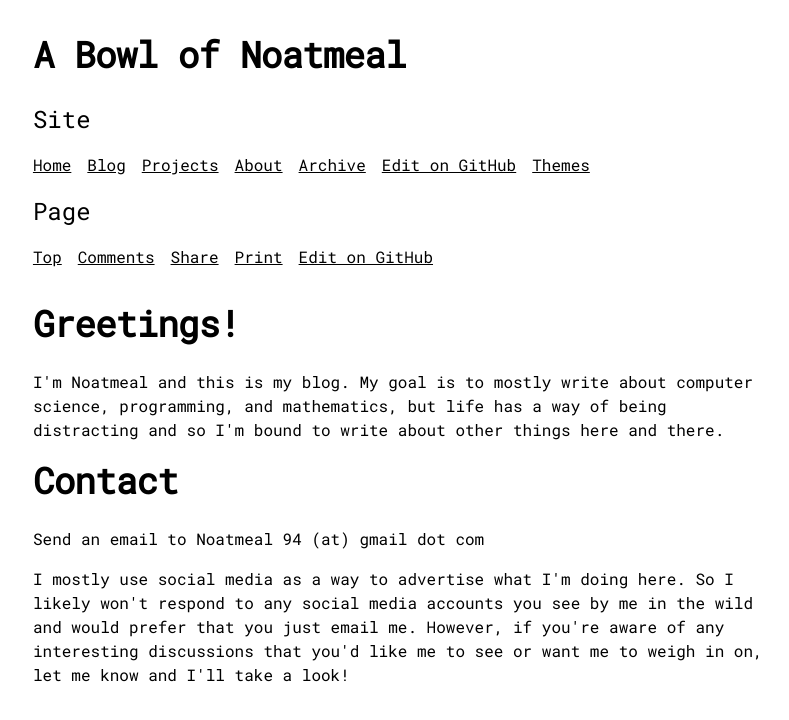
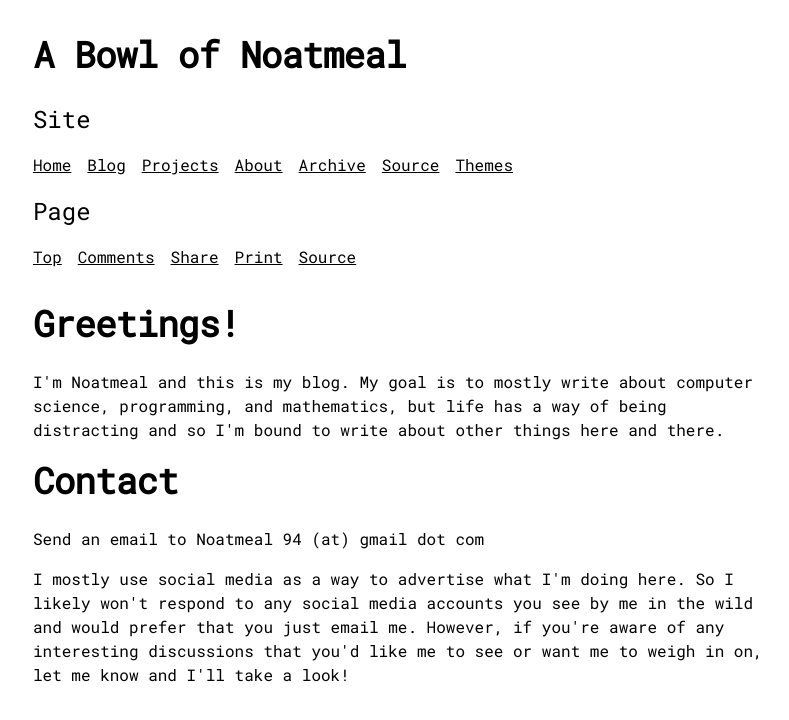
Before and after one commit to noatmeal/noatmeal_app, a Next.js app: page / in a window 1280 px wide. Shown: the top 720 px of the page, without its empty margins (239-1028 px from the left). Built offline with nearby package versions, Linux system fonts and the light colour scheme.

Commit message:
feat: Update GitHub repo URL and edit on GitHub to source label

```diff
--- a/src/components/header.tsx
+++ b/src/components/header.tsx
@@ -1,8 +1,7 @@
 import { ModeToggle } from "./light-dark-toggle";
 import { getYamlContent } from "@/lib/yaml-loader";
 
-// TODO: Replace with your actual repo URL
-const GITHUB_REPO_URL = "https://github.com/username/repo/blob/main/";
+const GITHUB_REPO_URL = "https://github.com/noatmeal/noatmeal_app/blob/main/";
 const HEADER_CONTENT_FILENAME = "src/content/header.yaml";
 
 interface HeaderProps {
@@ -22,8 +21,12 @@ export async function Header({ pageContentFilename }: HeaderProps) {
           <a href="#">{content.siteLinks.projects}</a>
           <a href="#">{content.siteLinks.about}</a>
           <a href="#">{content.siteLinks.archive}</a>
-          <a href={GITHUB_REPO_URL + HEADER_CONTENT_FILENAME} target="_blank" rel="noopener noreferrer">
-            {content.siteLinks.editOnGithub}
+          <a
+            href={GITHUB_REPO_URL + HEADER_CONTENT_FILENAME}
+            target="_blank"
+            rel="noopener noreferrer"
+          >
+            {content.siteLinks.source}
           </a>
           <ModeToggle />
         </nav>
@@ -34,8 +37,12 @@ export async function Header({ pageContentFilename }: HeaderProps) {
           <a href="#">{content.pageLinks.comments}</a>
           <a href="#">{content.pageLinks.share}</a>
           <a href="#">{content.pageLinks.print}</a>
-          <a href={GITHUB_REPO_URL + pageContentFilename} target="_blank" rel="noopener noreferrer">
-            {content.pageLinks.editOnGithub}
+          <a
+            href={GITHUB_REPO_URL + pageContentFilename}
+            target="_blank"
+            rel="noopener noreferrer"
+          >
+            {content.pageLinks.source}
           </a>
         </nav>
       </div>
--- a/src/content/header.yaml
+++ b/src/content/header.yaml
@@ -6,11 +6,11 @@ siteLinks:
   projects: "Projects"
   about: "About"
   archive: "Archive"
-  editOnGithub: "Edit on GitHub"
+  source: "Source"
 pageLinks:
   navAreaName: "Page"
   top: "Top"
   comments: "Comments"
   share: "Share"
   print: "Print"
-  editOnGithub: "Edit on GitHub"
+  source: "Source"
```
